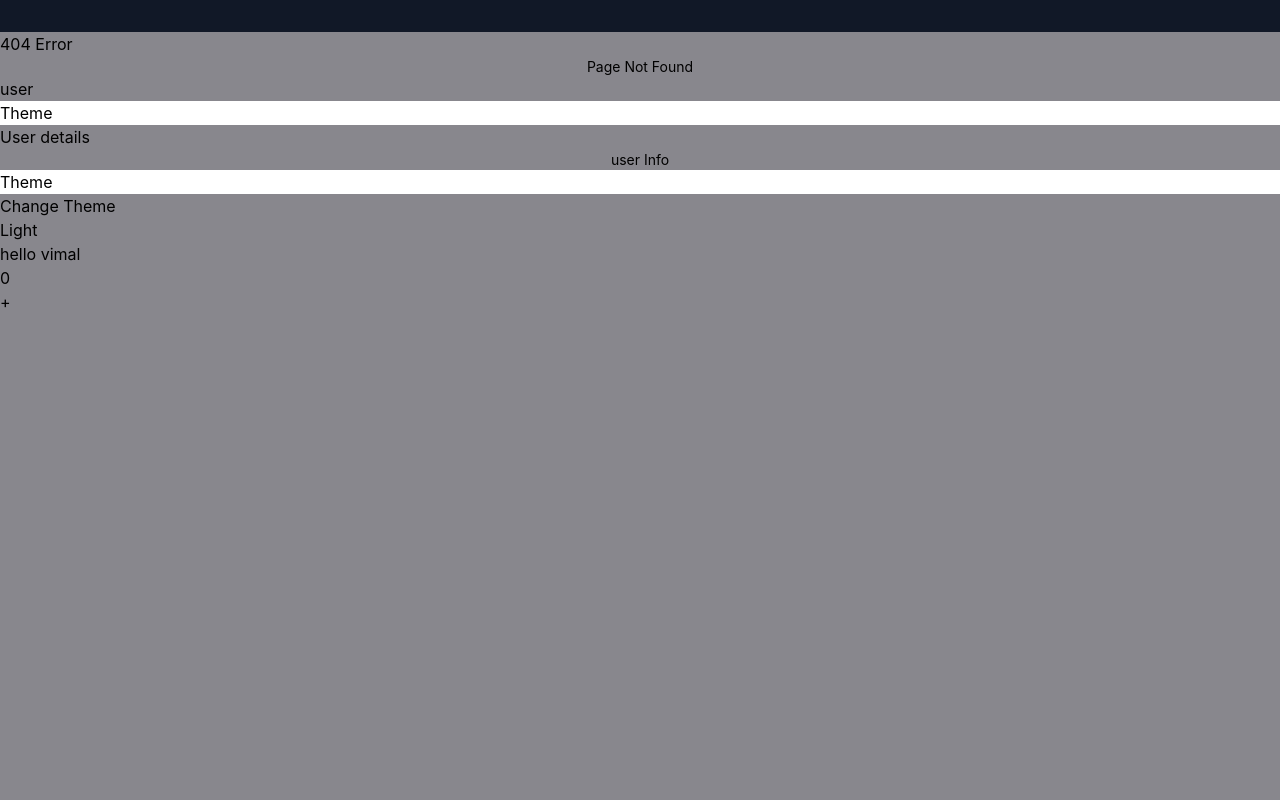
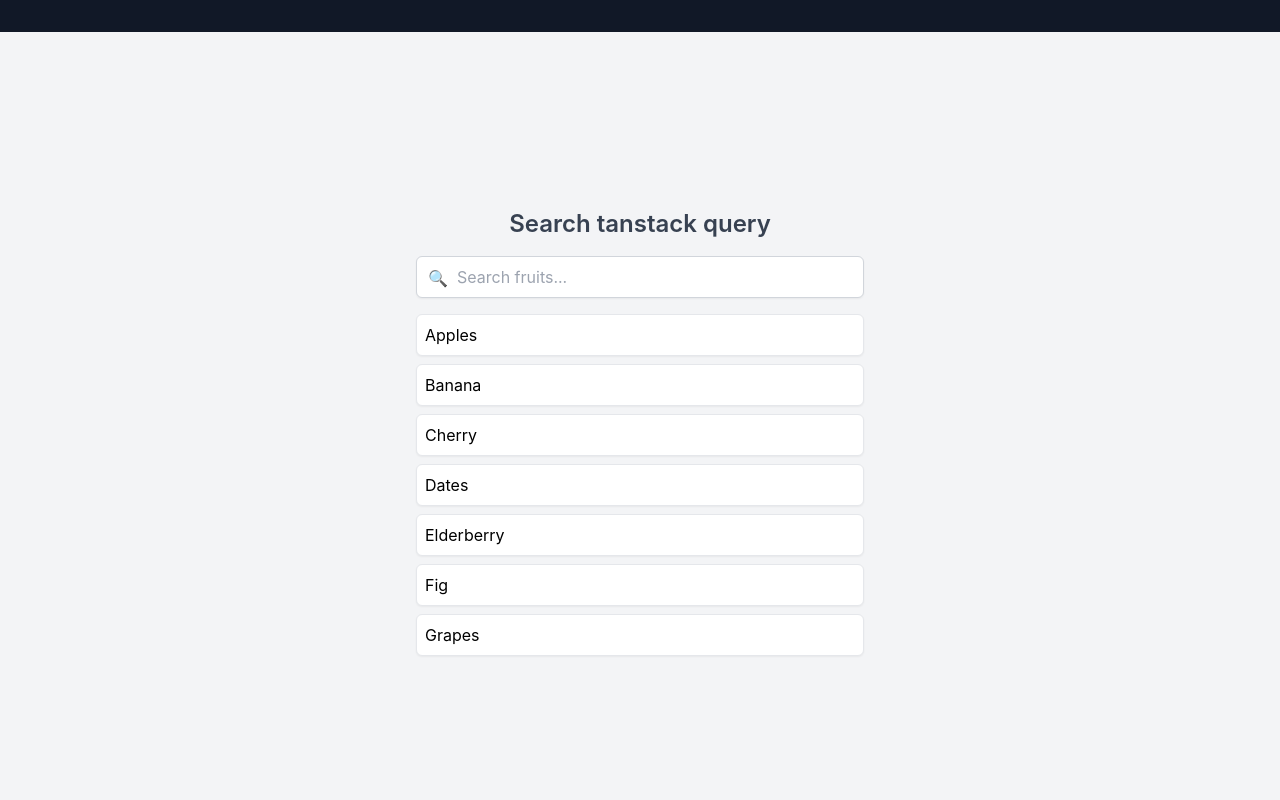
Before and after one commit to vimal336/inter-pre, a React (Vite) app: page /Tanstack in a window 1280 px wide. Before the commit this address had no page. Shown: the top 800 px of the page. Built offline with nearby package versions, Linux system fonts and the light colour scheme.

Commit message:
tanstack

```diff
--- a/src/App.jsx
+++ b/src/App.jsx
@@ -79,6 +79,7 @@ function App() {
       <Route path="Bootstrap" element={<Bootstrap/>}></Route>
       <Route path="Challenges" element={<Challenges/>}></Route>
       <Route path="TableFilter" element={<TableFilter/>}></Route>
+      <Route path="Tanstack" element={<TanstackQuery/>}></Route>
      </Routes>
      </BrowserRouter>
 
--- a/src/Challenge/TanstackQuery.jsx
+++ b/src/Challenge/TanstackQuery.jsx
@@ -20,7 +20,7 @@ export default function TanstackQuery() {
   return (
     <div className="min-h-screen flex flex-col items-center justify-center bg-gray-100 p-4">
       <h1 className="text-2xl font-semibold mb-4 text-gray-700">
-        Simple Search tanstack query
+      Search tanstack query
       </h1>
 
       <div className="w-full max-w-md">
--- a/src/NavBar.jsx
+++ b/src/NavBar.jsx
@@ -42,6 +42,7 @@ const Navbar = () => {
         { name: "Quotes", path: "/Quotes" },
         { name: "Table Filter", path: "/TableFilter" },
         { name: "Tailwind Site", path: "/TailwindSite" },
+        { name: "Tanstack Query", path: "/Tanstack" },
       ],
     },
     {
```
